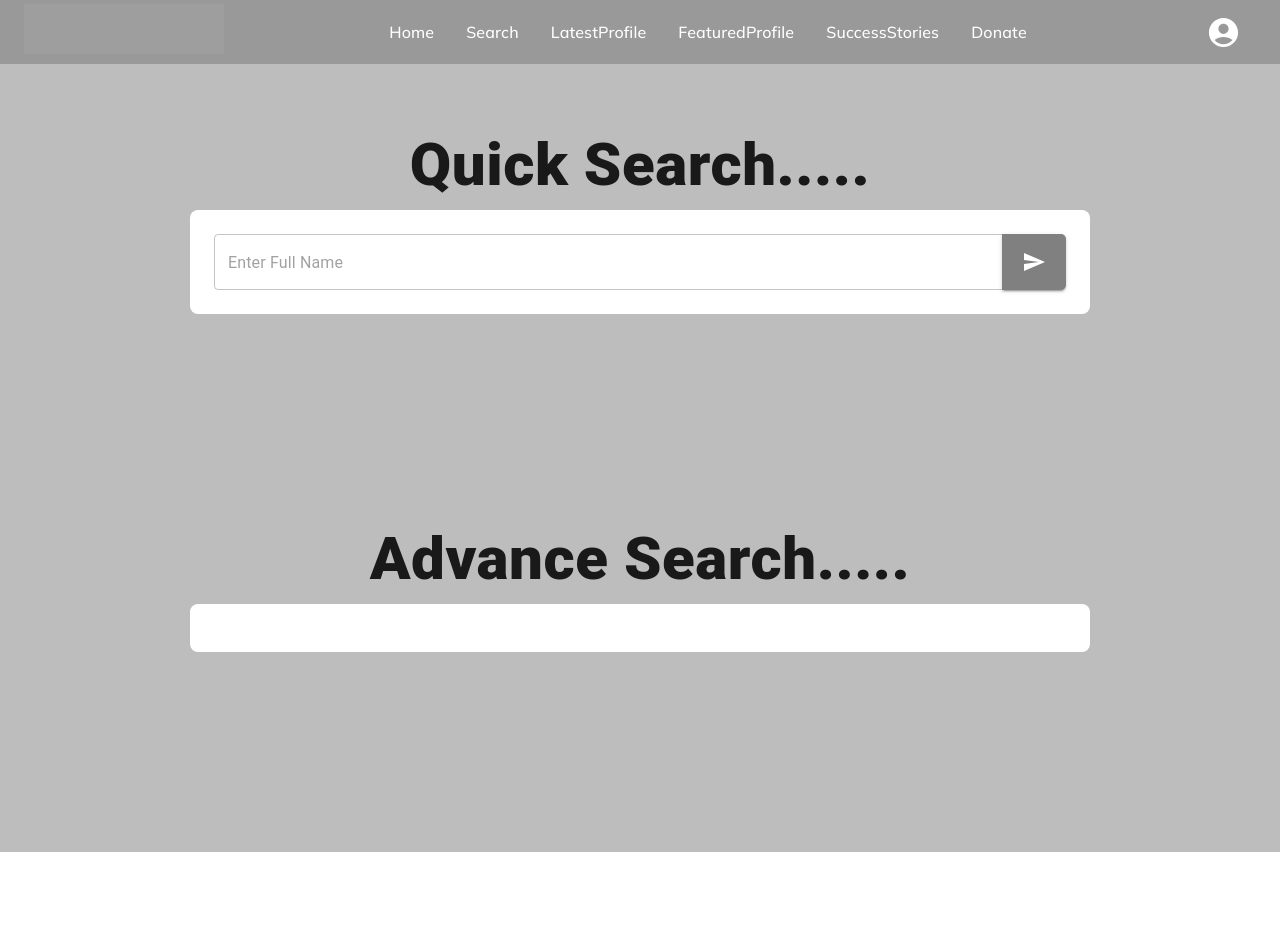
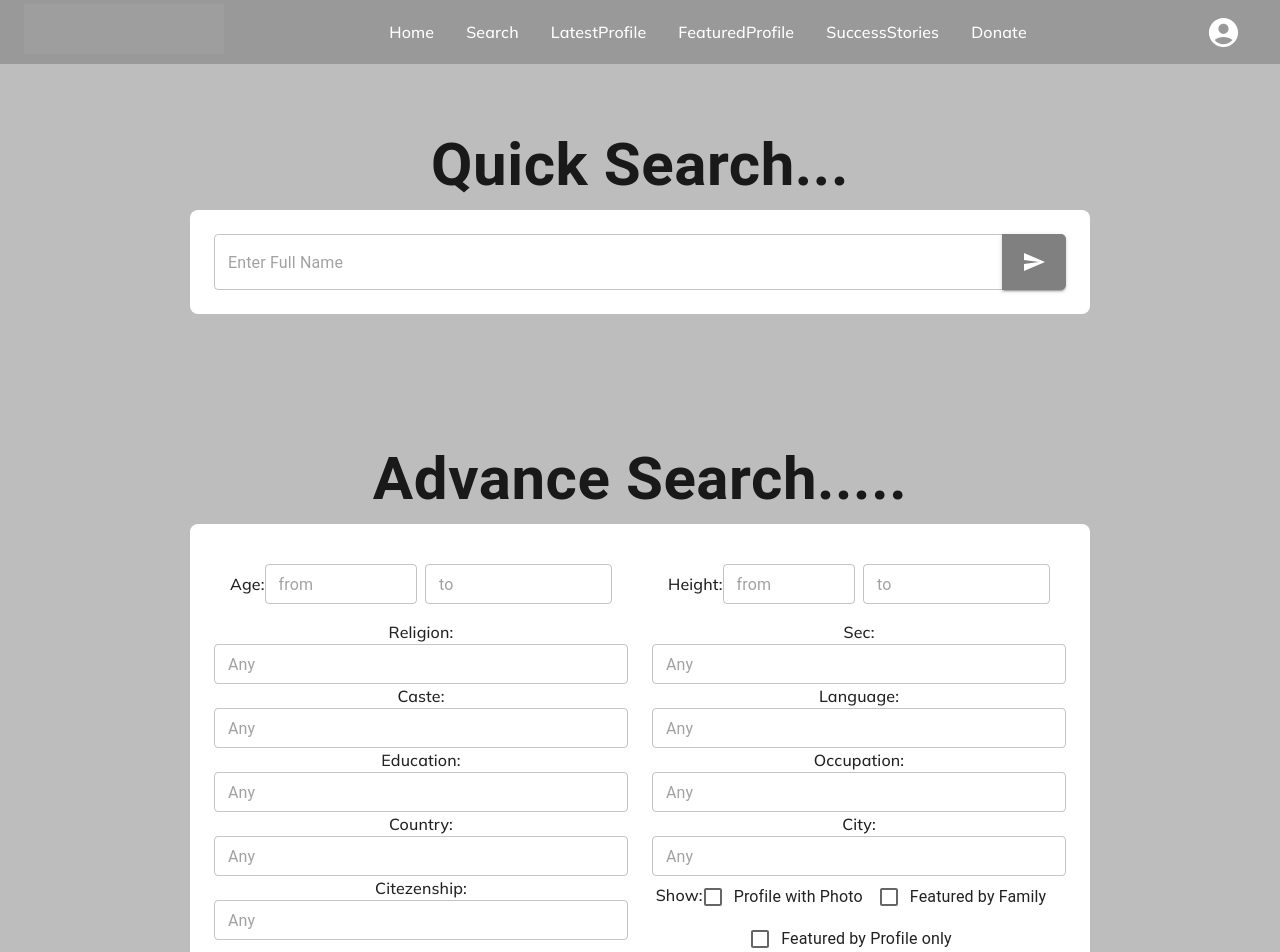
Before and after one commit to CodeCraft4/Rishta-e-Pakistan, a Next.js app: page /Pages/Search in a window 1280 px wide. Shown: the top 952 px of the page. Built offline with nearby package versions, Linux system fonts and the light colour scheme; grey boxes are pictures that could not be loaded.

Commit message:
search added

```diff
--- /dev/null
+++ b/src/app/Pages/Search/components/AdvanceSearch/AdvanceSearch.tsx
@@ -0,0 +1,160 @@
+import React from "react";
+import {
+  Typography,
+  Box,
+  TextField,
+  Container,
+  Grid,
+  FormGroup,
+  Checkbox,
+  FormControlLabel,
+  Button,
+} from "@mui/material";
+import CustomizeButton from "@/app/components/commons/Button";
+import { COLORS } from "@/app/constant/color";
+
+const AdvanceSearch = () => {
+  return (
+    <div>
+      <Box pt={15} bgcolor={COLORS.secondary.main} pb={25} textAlign={"center"}>
+        <Typography
+          sx={{
+            fontSize: { md: 60, sm: 60, xs: 25 },
+            textAlign: "center",
+            fontWeight: "bold",
+          }}
+        >
+          Advance Search.....
+        </Typography>
+        <Container
+          maxWidth="md"
+          sx={{ bgcolor: "white", p: 3, borderRadius: "8px" }}
+        >
+          <Grid container spacing={3}>
+            <Grid item md={6}>
+              <Grid container spacing={1} sx={{ p: 2 }}>
+                <Grid
+                  item
+                  md={6}
+                  sx={{ display: "flex", alignItems: "center" }}
+                >
+                  Age:
+                  <TextField placeholder="from" type="number" size="small" />
+                </Grid>
+                <Grid item md={6}>
+                  <TextField placeholder="to" type="number" size="small" />
+                </Grid>
+              </Grid>
+              Religion:
+              <TextField
+                placeholder="Any"
+                fullWidth
+                type="number"
+                size="small"
+              />
+              Caste:
+              <TextField
+                placeholder="Any"
+                fullWidth
+                type="number"
+                size="small"
+              />
+              Education:
+              <TextField
+                placeholder="Any"
+                fullWidth
+                type="number"
+                size="small"
+              />
+              Country:
+              <TextField
+                placeholder="Any"
+                fullWidth
+                type="number"
+                size="small"
+              />
+              Citezenship:
+              <TextField
+                placeholder="Any"
+                fullWidth
+                type="number"
+                size="small"
+              />
+            </Grid>
+            <Grid item md={6}>
+              <Grid container spacing={1} sx={{ p: 2 }}>
+                <Grid
+                  item
+                  md={6}
+                  sx={{ display: "flex", alignItems: "center" }}
+                >
+                  Height:
+                  <TextField placeholder="from" type="number" size="small" />
+                </Grid>
+                <Grid item md={6}>
+                  <TextField placeholder="to" type="number" size="small" />
+                </Grid>
+              </Grid>
+              Sec:
+              <TextField
+                placeholder="Any"
+                fullWidth
+                type="number"
+                size="small"
+              />
+              Language:
+              <TextField
+                placeholder="Any"
+                fullWidth
+                type="number"
+                size="small"
+              />
+              Occupation:
+              <TextField
+                placeholder="Any"
+                fullWidth
+                type="number"
+                size="small"
+              />
+              City:
+              <TextField
+                placeholder="Any"
+                fullWidth
+                type="number"
+                size="small"
+              />
+              <Box>
+                Show:
+                <FormControlLabel
+                  control={<Checkbox />}
+                  label="Profile with Photo"
+                />
+                <FormControlLabel
+                  control={<Checkbox />}
+                  label="Featured by Family"
+                />
+                <FormControlLabel
+                  control={<Checkbox />}
+                  label="Featured by Profile only"
+                />
+              </Box>
+            </Grid>
+          </Grid>
+          <Button
+            variant="contained"
+            sx={{
+              bgcolor: COLORS.primary.main,
+              "&:hover": {
+                bgcolor: COLORS.dark.main,
+              },
+            }}
+          >
+            Search
+          </Button>
+        </Container>
+      </Box>
+    </div>
+  );
+};
+
+export default AdvanceSearch;
--- a/src/app/Pages/Search/components/AdvanceSearch/page.tsx
+++ /dev/null
@@ -1,21 +0,0 @@
-import React from 'react'
-import { Typography,Box, TextField,Container,Button } from '@mui/material'
-import CustomizeButton from '@/app/components/commons/Button'
-import SendIcon from '@mui/icons-material/Send';
-import {COLORS} from '@/app/constant/color'
-
-const AdvanceSearch = () => {
-  return (
-    <div>
-       <Box pt={25} bgcolor={COLORS.secondary.main} pb={25} textAlign={"center"}>
-        <Typography sx={{fontSize:{md:60,sm:60,xs:25},textAlign:"center",fontWeight:"900"}}>Advance Search.....</Typography>
-        <Container maxWidth="md" sx={{bgcolor:"white",p:3,borderRadius:"8px"}}>
-       <Box  sx={{bgcolor:"white",display:"flex",m:"auto",justifyContent:"center",width:"50%",borderRadius:"5px"}}>
-         </Box>
-       </Container>
-       </Box>
-    </div>
-  )
-}
-
-export default AdvanceSearch
--- /dev/null
+++ b/src/app/Pages/Search/components/QuickSearch/QuickSearch.tsx
@@ -0,0 +1,51 @@
+import React from "react";
+import { Typography, Box, TextField, Container, Button } from "@mui/material";
+import SendIcon from "@mui/icons-material/Send";
+import { COLORS } from "@/app/constant/color";
+
+const QuickSearch = () => {
+  return (
+    <div>
+        <Typography fontSize={{md:60,sm:40,xs:50}} fontWeight={"bold"}>Quick Search...</Typography>
+      <Container
+        maxWidth="md"
+        sx={{ bgcolor: "white", p: 3, borderRadius: "8px" }}
+      >
+        <Box
+          sx={{
+            bgcolor: "white",
+            display: "flex",
+            m: "auto",
+            justifyContent: "center",
+            borderRadius: "5px",
+          }}
+        >
+          <TextField
+            placeholder="Enter Full Name"
+            fullWidth
+            type="search"
+            sx={{
+              borderRadius: "none",
+              border: "none",
+            }}
+          />
+          <Button
+            variant="contained"
+            sx={{
+              borderRadius: "0px 5px 5px 0px",
+              ml: -1,
+              bgcolor: "gray",
+              "&:hover": {
+                bgcolor: "black",
+              },
+            }}
+          >
+            <SendIcon />
+          </Button>
+        </Box>
+      </Container>
+    </div>
+  );
+};
+
+export default QuickSearch;
--- /dev/null
+++ b/src/app/Pages/Search/containers/Search.tsx
@@ -0,0 +1,14 @@
+import React from 'react'
+import AdvanceSearch from '../components/AdvanceSearch/AdvanceSearch'
+import QuickSearch from '../components/QuickSearch/QuickSearch'
+
+const SearchContainer = () => {
+  return (
+    <div>
+      <QuickSearch/>
+      <AdvanceSearch/>
+    </div>
+  )
+}
+
+export default SearchContainer
--- a/src/app/Pages/Search/page.tsx
+++ b/src/app/Pages/Search/page.tsx
@@ -1,39 +1,13 @@
 import React from 'react'
-import { Typography,Box, TextField,Container,Button } from '@mui/material'
-import SendIcon from '@mui/icons-material/Send';
+import {Box} from '@mui/material'
 import {COLORS} from '@/app/constant/color'
-import AdvanceSearch from './components/AdvanceSearch/page';
+import SearchContainer from './containers/Search'
 
 const Search = () => {
   return (
     <div>
        <Box bgcolor={COLORS.secondary.main} pt={{md:15,sm:10,xs:15}} textAlign={"center"}>
-      <Typography sx={{fontSize:{md:60,sm:60,xs:25},textAlign:"center",fontWeight:"900"}}>Quick Search.....</Typography>
-        <Container maxWidth="md" sx={{bgcolor:"white",p:3,borderRadius:"8px"}}>
-       <Box  sx={{bgcolor:"white",display:"flex",m:"auto",justifyContent:"center",borderRadius:"5px"}}>
-         <TextField
-          placeholder="Enter Full Name"
-          fullWidth
-          type="search"
-          sx={{
-            borderRadius:"none",
-            border:"none"
-        }}
-           />
-         <Button
-         variant="contained"
-         sx={{
-          borderRadius:"0px 5px 5px 0px",
-          ml:-1,
-          bgcolor:"gray",
-          "&:hover":{
-            bgcolor:"black"
-          }
-      }}
-         ><SendIcon/></Button>
-       </Box>
-       </Container>
-       <AdvanceSearch/>
+        <SearchContainer/>
        </Box>
     </div>
   )
--- a/src/app/components/commons/Button.tsx
+++ b/src/app/components/commons/Button.tsx
@@ -23,6 +23,7 @@ const CustomizeButton = (props:any) => {
             bgcolor: COLORS.primary.main,
             borderRadius: 0,
             "&:hover": { bgcolor: "black" },
+            width:"30%"
           }}
         >
           {title}
```
